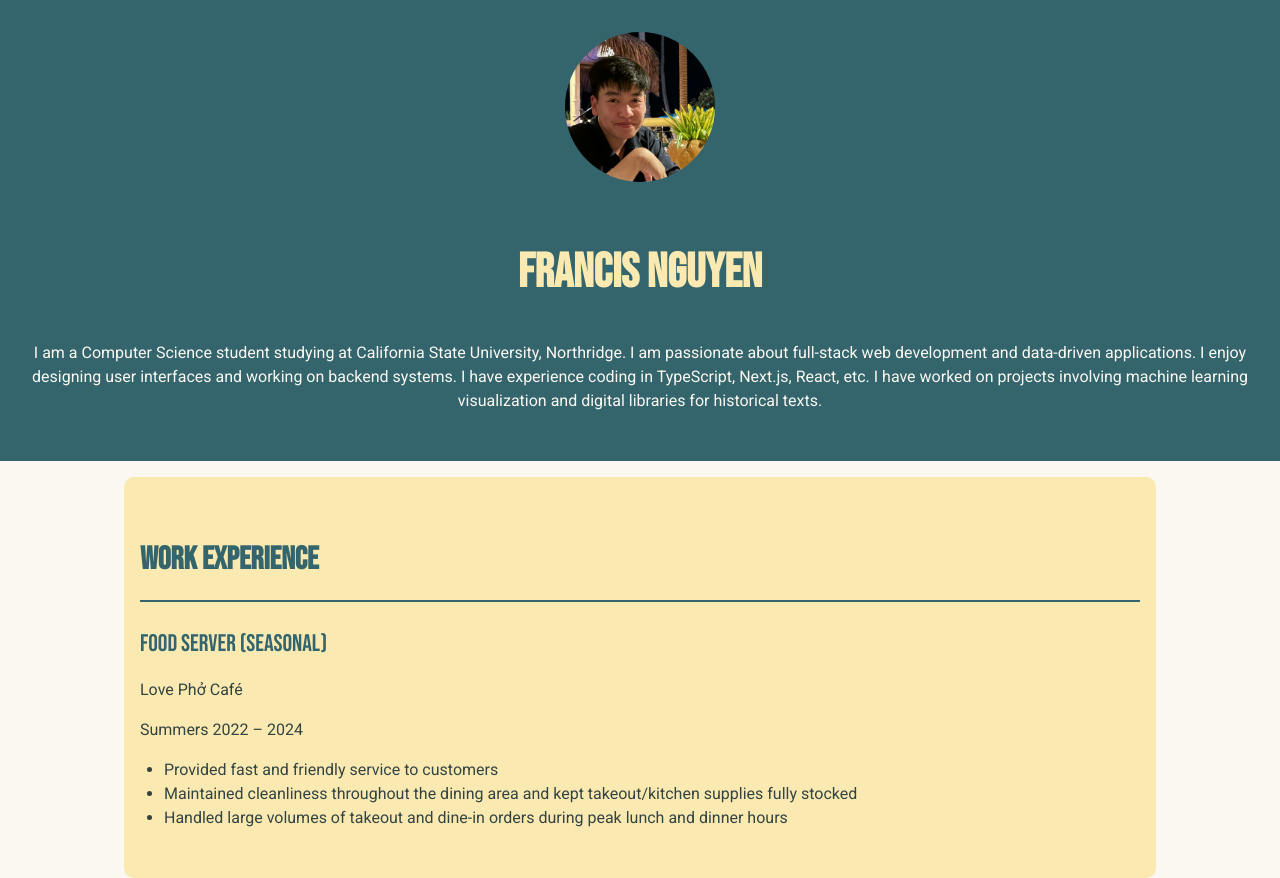
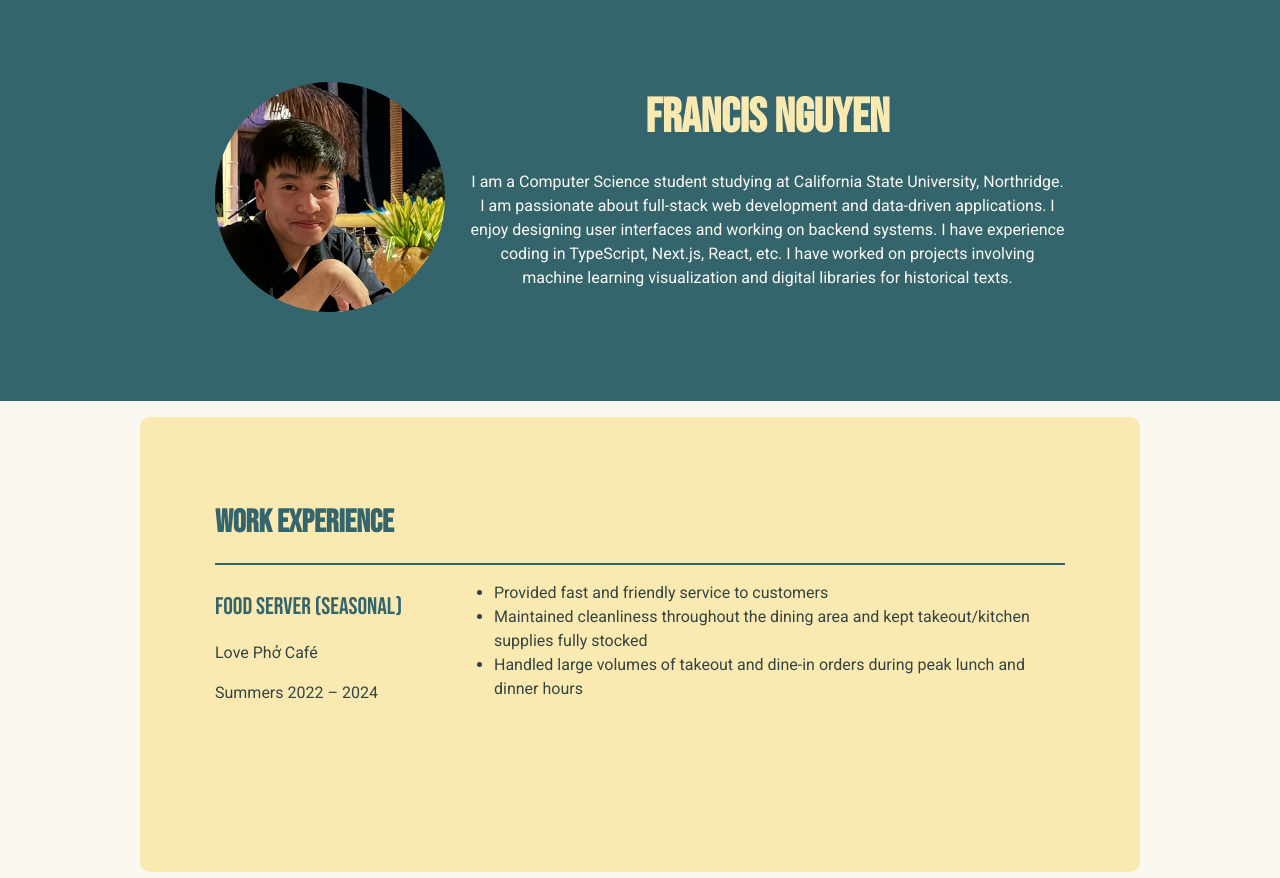
Before and after one commit to HyKNH/comp484-hw7, a plain HTML site: page index.html in a window 1280 px wide. Shown: the top 878 px of the page. Drawn offline with Linux system fonts and the light colour scheme.

Commit message:
commit changes

```diff
--- a/css/styles.css
+++ b/css/styles.css
@@ -5,6 +5,13 @@
 #4: #334443: Dark Slate
 */
 
+html {
+    box-sizing: border-box;
+}
+
+*, *:before, *:after {
+    box-sizing: inherit;
+}
 /* Global styles
 ------------------------------------*/
 body {
@@ -20,6 +27,7 @@ h2, h3, h4 {
     font-family: "Bebas Neue", sans-serif;
     color: #34656D;
     margin-bottom: 0.5em;
+    margin: 0;
 }
 
 h1 {
@@ -27,6 +35,7 @@ h1 {
     color: #FAEAB1;
     font-size: 3em;
     font-weight: 700;
+    margin: 0;
 }
 
 h2 {
@@ -43,6 +52,26 @@ p, li {
     font-weight: 400;
 }
 
+.content-wrap {
+    max-width: 950px;
+    margin: 0 auto;
+    padding: 50px;
+    overflow: hidden;
+}
+
+.column-narrow {
+    width: 30%;
+    float: left;
+    padding-right: 3%;
+    min-height: 175px;
+}
+
+.column-wide {
+    width: 70%;
+    float: left;
+    min-height: 225px;
+}
+
 /* Header & Footer
 ------------------------------------*/
 header {
@@ -52,10 +81,10 @@ header {
     padding: 2em 1em;
 }
 
-header img {
-    width: 150px;
+.profile-img {
     border-radius: 50%;
-    margin-bottom: 1em;
+    width: 100%;
+    margin-right: 30px;
 }
 
 footer {
@@ -77,6 +106,11 @@ footer a:hover {
 
 footer h2 {
      color: #FAEAB1;
+}
+
+.contact-info a {
+  padding: 10px;
+  display: inline-block;
 }
 
 /* Work Experience & Education
--- a/index.html
+++ b/index.html
@@ -12,40 +12,54 @@
 <body>
     <!-- // Intro -->
    <header>
-        <img src="images/intro.jpg" alt="Francis Nguyen Profile Picture">
+        <div class="content-wrap">
+            <div class="column-narrow">
+                <img src="images/intro.jpg" alt="Francis Nguyen Profile Picture" class="profile-img">
+            </div>
+
+            <div class="column-wide">
                 <h1>Francis Nguyen</h1>
                 <p>
                     I am a Computer Science student studying at California State University, Northridge. I am passionate about full-stack web development and data-driven applications.
                     I enjoy designing user interfaces and working on backend systems. I have experience coding in TypeScript, Next.js, React, etc.
                     I have worked on projects involving machine learning visualization and digital libraries for historical texts.
                 </p>
+            </div>
+        </div>
     </header>
 
     <main>
         <!-- // Work Experience -->
         <section>
+            <div class="content-wrap">
                 <h2>Work Experience</h2>
-
-            <div>
+                <div class="column-narrow">
                     <h3>Food Server (Seasonal)</h3>
                     <p>Love Phở Café</p>
                     <p>Summers 2022 &ndash; 2024</p>
+                </div>
 
+                <div class="column-wide">
                     <ul>
                         <li>Provided fast and friendly service to customers</li>
                         <li>Maintained cleanliness throughout the dining area and kept takeout/kitchen supplies fully stocked</li>
                         <li>Handled large volumes of takeout and dine-in orders during peak lunch and dinner hours</li>
                     </ul>
                 </div>
+            </div>
         </section>
 
         <!-- // Projects -->
         <section>
+            <div class="content-wrap">
                 <h2>Projects</h2>
 
-            <div>
+                <div class="column-narrow">
                     <h3>Hotel Room Reservation Website</h3>
                     <p>TypeScript, Next.js, NextUI, JWT, Vercel, MongoDB</p>
+                </div>
+
+                <div class="column-wide">
                     <ul>
                         <li>Developed a full-stack hotel room reservation website as part of a semester-long team project</li>
                         <li>Followed software engineering principles including requirements gathering, version control, and Agile development</li>
@@ -54,9 +68,12 @@
                     </ul>
                 </div>
 
-            <div>
+                <div class="column-narrow">
                     <h3>Digital Library for Hán&dash;Nôm Texts (In&dash;progress)</h3>
                     <p>TypeScript, Python, Next.js, PostgreSQL</p>
+                </div>
+
+                <div class="column-wide">
                     <ul>
                         <li>Designed and currently developing a digital platform to store, browse, and search historical digitized Hán-Nôm texts</li>
                         <li>Focused on preserving Vietnamese cultural heritage by making classical literature more accessible to scholars and the public</li>
@@ -65,19 +82,24 @@
                     </ul>
                 </div>
 
-            <div>
+                <div class="column-narrow">
                     <h3>Senior Design: NeuraSect (In&dash;progress)</h3>
                     <p>TypeScript, Python, Next.js, PostgreSQL, PyTorch, FastAPI</p>
+                </div>
+
+                <div class="column-wide">
                     <ul>
                         <li>Developing the frontend using React and contributing to the dynamic visualization layer with D3.js and Plotly</li>
                         <li>Implementing interactive components and visual controls that allow users to construct, run, and modify neural networks</li>
                         <li>Building API routes to connect the FastAPI + PyTorch backend training pipeline with the frontend interface</li>
                     </ul>
                 </div>
+            </div>
         </section>
 
         <!-- // Education -->
         <section>
+            <div class="content-wrap">
                 <h2>Education</h2>
 
                 <div>
@@ -89,18 +111,21 @@
                         Data Structures and Algorithms; Operating Systems; Software Engineering; Software Testing; Object-Oriented Programming; Machine Learning
                     </p>
                 </div>
+            </div>
         </section>
     </main>
 
     <!-- // Footer & contact info -->
     <footer>
+        <div class="content-wrap">
             <h2>Let's Keep in Touch!</h2>
-        <div>
+            <div class="contact-info">
                 <a href="mailto:francisnguyen70@gmail.com">francisnguyen70@gmail.com</a>
                 <a href="https://github.com/HyKNH" target="_blank">Github</a>
                 <a href="https://www.linkedin.com/in/hyknh" target="_blank">LinkedIn</a>
             </div>
             <p>Copyright 2025 by Francis Nguyen</p>
+        </div>
     </footer>
 </body>
 </html>
```
Lines whose indentation alone changed are shown as unchanged.
